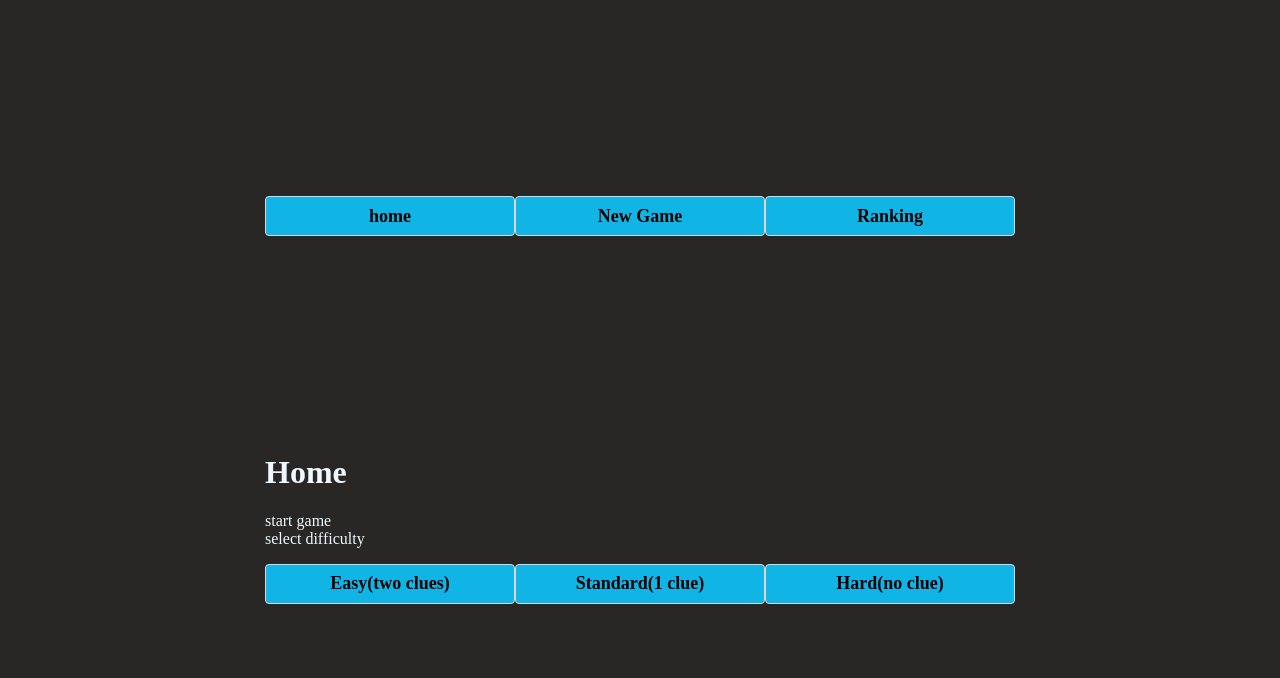
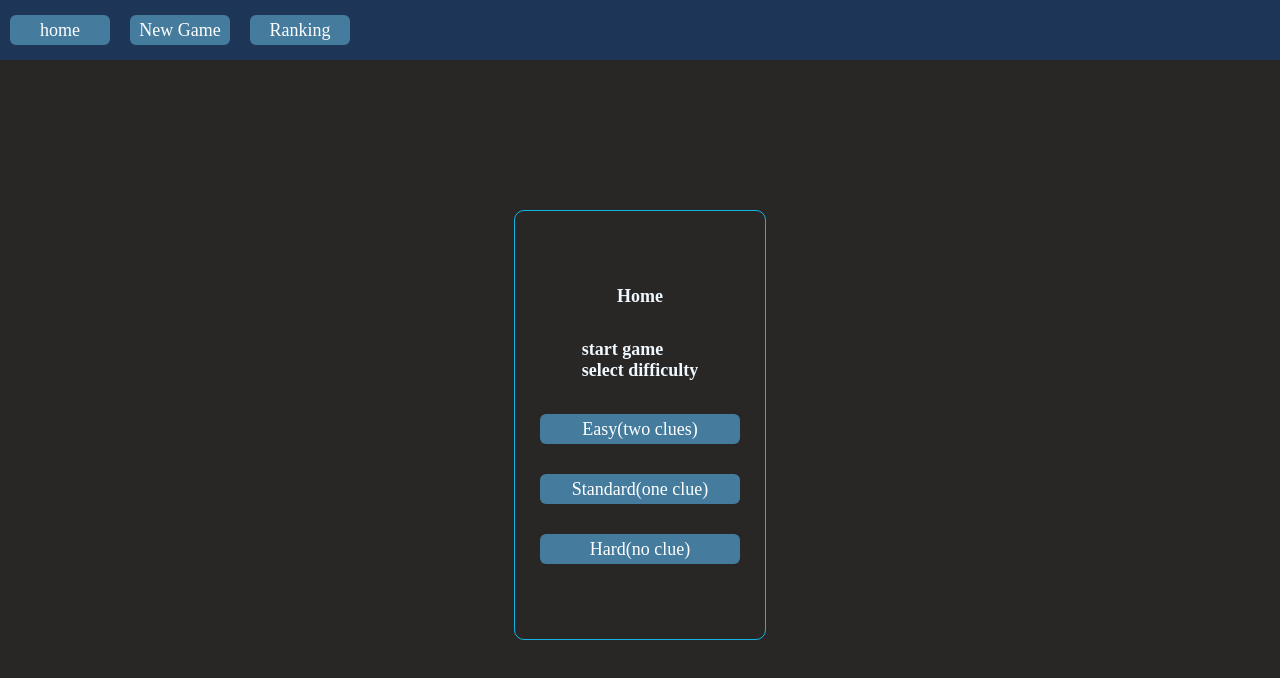
Before and after one commit to RohanVarmaP/typescript-tutorial, a React (Create React App) app in the folder endgame-project/: page /#/ in a window 1280 px wide. Shown: the top 678 px of the page. Built offline with nearby package versions, Linux system fonts and the light colour scheme.

Commit message:
added css to home

```diff
--- a/endgame-project/src/components/Navbar.tsx
+++ b/endgame-project/src/components/Navbar.tsx
@@ -5,13 +5,13 @@ const Navbar = () => {
     return (
         <nav>
             <Link to={'/'}>
-                <button>home</button>
+                <button className='nav-buttons'>home</button>
             </Link>
-            <Link to={'/game'}>
-                <button>New Game</button>
+            <Link to={'/game?difficulty=easy'}>
+                <button className='nav-buttons'>New Game</button>
             </Link>
             <Link to={'/ranking'}>
-                <button>Ranking</button>
+                <button className='nav-buttons'>Ranking</button>
             </Link>
         </nav>
     )
--- a/endgame-project/src/index.css
+++ b/endgame-project/src/index.css
@@ -18,6 +18,18 @@ body,
   flex-direction: column;
   justify-content: space-evenly;
   align-items: center;
+}
+
+main {
+  margin-top: 50px;
+  flex: 1;
+  overflow-y: hidden;
+  width: 100%;
+  display: flex;
+  flex-direction: column;
+  justify-content: space-evenly;
+  align-items: center;
+
 }
 
 header {
@@ -148,3 +160,72 @@ button {
 .keyboard-section>.wrong {
   background-color: #EC5D49;
 }
+
+nav {
+  position: fixed;
+  top: 0;
+  left: 0;
+  right: 0;
+  background-color: #1d3557;
+  height: 60px;
+  display: flex;
+  align-items: center;
+  gap: 10px;
+  z-index: 100;
+}
+
+.nav-buttons {
+  margin-left: 10px;
+  background-color: #457b9d;
+  height: 30px;
+  width: 100px;
+  color: #ffffff;
+  padding: 0px;
+  border: none;
+  border-radius: 6px;
+  cursor: pointer;
+  transition: background-color 0.3s ease, transform 0.2s ease;
+  text-decoration: none;
+  font-weight: 500;
+}
+
+.nav-buttons:hover {
+  background-color: #a8dadc;
+  transform: translateY(-1px);
+}
+
+.home-section {
+  border: 1px solid #11B5E5;
+  border-radius: 10px;
+  display: flex;
+  flex-direction: column;
+  justify-content: center;
+  align-items: center;
+  padding: 60px 25px;
+}
+
+.home-component {
+  padding: 0px;
+  font-size: large;
+  font-weight: bold;
+}
+
+.home-buttons {
+  margin: 15px 0px;
+  background-color: #457b9d;
+  height: 30px;
+  width: 200px;
+  color: #ffffff;
+  padding: 0px;
+  border: none;
+  border-radius: 6px;
+  cursor: pointer;
+  transition: background-color 0.3s ease, transform 0.2s ease;
+  text-decoration: none;
+  font-weight: 500;
+}
+
+.home-buttons:hover {
+  background-color: #a8dadc;
+  transform: translateY(-1px);
+}
--- a/endgame-project/src/pages/Home.tsx
+++ b/endgame-project/src/pages/Home.tsx
@@ -3,19 +3,19 @@ import { Link } from 'react-router-dom'
 
 const Home = () => {
     return (
-        <>
-            <h1>Home</h1>
-            <p>start game <br /> select difficulty</p>
+        <section className='home-section'>
+            <h1 className='home-component'>Home</h1>
+            <p className='home-component'>start game <br /> select difficulty</p>
             <Link to={'/game?difficulty=easy'}>
                 <button className='home-buttons'>Easy(two clues)</button>
             </Link>
             <Link to={'/game?difficulty=standard'}>
-                <button className='home-buttons'>Standard(1 clue)</button>
+                <button className='home-buttons'>Standard(one clue)</button>
             </Link>
             <Link to={'/game?difficulty=hard'}>
                 <button className='home-buttons'>Hard(no clue)</button>
             </Link>
-        </>
+        </section>
     )
 }
 
```
